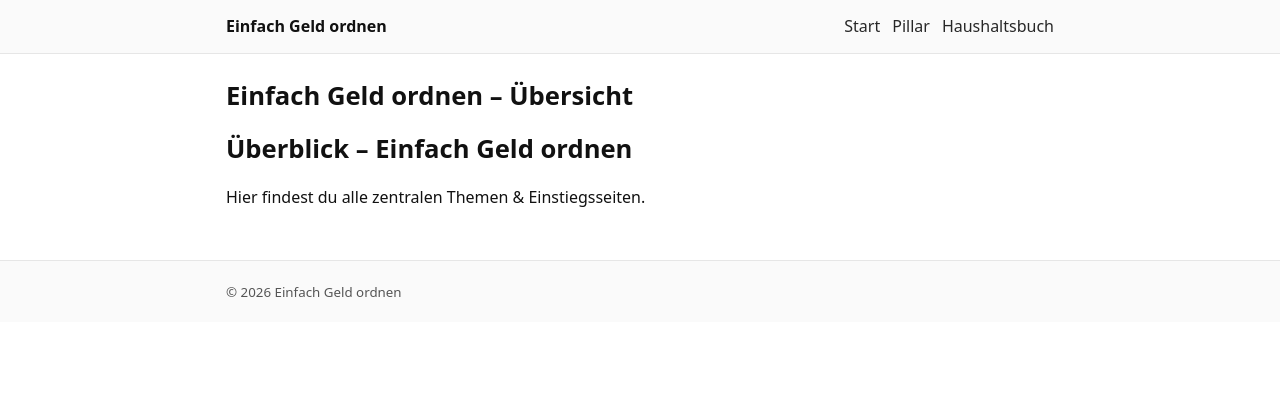
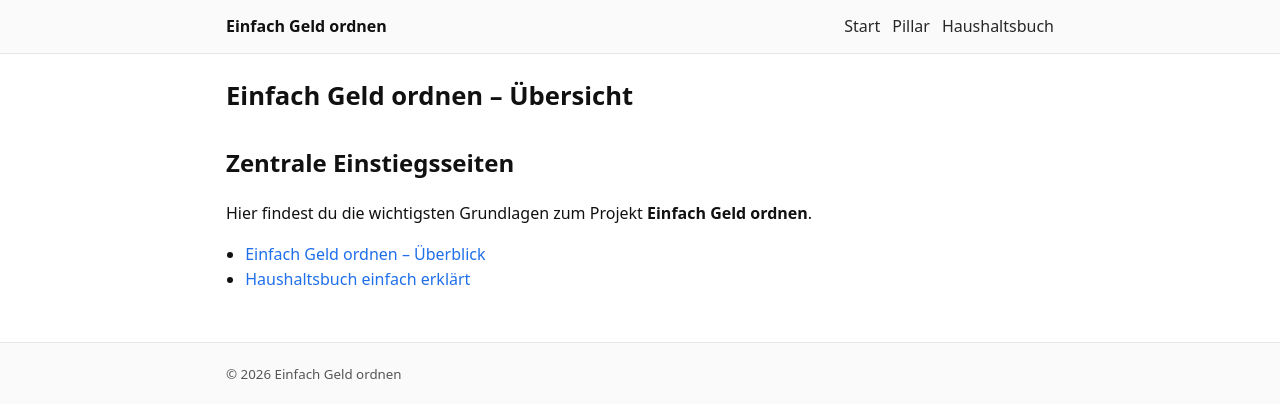
Before and after one commit to gluecklich-tools/einfach-geld-ordnen, a Jekyll site: the page built from pillar/index.md, in a window 1280 px wide. Shown: the top 418 px of the page. Built offline with Jekyll 4.4.1, drawn with Linux system fonts in a browser that asks for light colours; our own code applies the rules of GitHub Pages for plain Markdown files.

Commit message:
Full replacement / Clone-Replace: pillar index final (A# v003)

```diff
--- a/pillar/index.md
+++ b/pillar/index.md
@@ -4,6 +4,19 @@ title: Einfach Geld ordnen – Übersicht
 permalink: /pillar/
 ---
 
-# Überblick – Einfach Geld ordnen
+## Zentrale Einstiegsseiten
 
-Hier findest du alle zentralen Themen & Einstiegsseiten.
+Hier findest du die wichtigsten Grundlagen zum Projekt **Einfach Geld ordnen**.
+
+<ul>
+  <li>
+    <a href="{{ '/pillar/einfach-geld-ordnen.html' | relative_url }}">
+      Einfach Geld ordnen – Überblick
+    </a>
+  </li>
+  <li>
+    <a href="{{ '/pillar/einfach-geld-ordnen-haushaltsbuch.html' | relative_url }}">
+      Haushaltsbuch einfach erklärt
+    </a>
+  </li>
+</ul>
```
